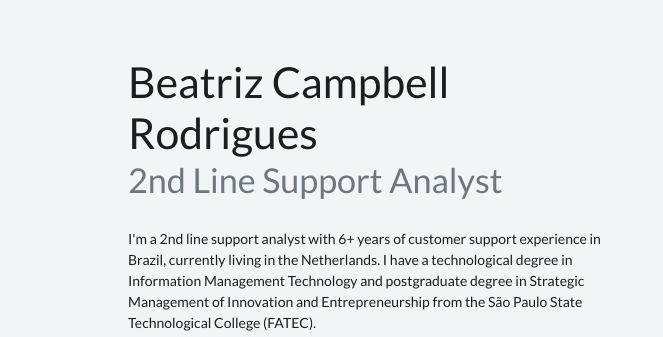
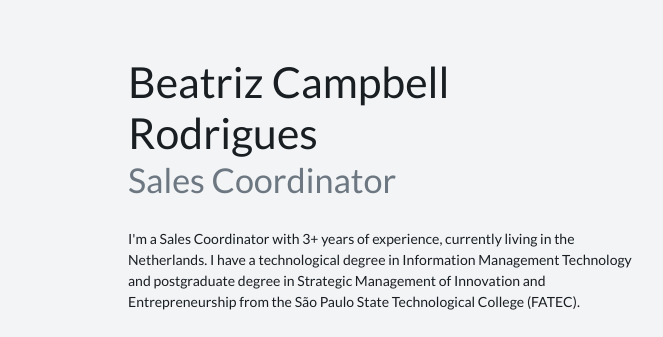
Before and after one commit to beacampbell/resume, a plain HTML site: page index.html in a window 1280 px wide. Shown: the top 337 px of the page, without its empty margins (358-1021 px from the left). Drawn offline with Linux system fonts and the light colour scheme.

Commit message:
deploy: 3806a71d2983f4185dee24862bc1d309ef5449d1

```diff
--- a/index.html
+++ b/index.html
@@ -4,7 +4,7 @@
         <meta charset="utf-8" />
 
     <title>Beatriz Campbell Rodrigues</title>
-    <meta name="description" content="I'm a 2nd line support analyst with 6+ years of customer support experience in Brazil, currently living in the Netherlands. I have a technological degree in Information Management Technology and postgraduate degree in Strategic Management of Innovation and Entrepreneurship from the São Paulo State Technological College (FATEC)." />
+    <meta name="description" content="I'm a Sales Coordinator with 3+ years of experience, currently living in the Netherlands. I have a technological degree in Information Management Technology and postgraduate degree in Strategic Management of Innovation and Entrepreneurship from the São Paulo State Technological College (FATEC)." />
 
         <meta name="viewport" content="width=device-width, initial-scale=1" />
         <link rel="stylesheet" href="https://fonts.googleapis.com/css?family=Lato:400,700&display=swap" />
@@ -50,8 +50,8 @@ customElements.define('time-duration', TimeDuration)
 
     <header class="masthead">
 
-      <div><h1>Beatriz Campbell Rodrigues</h1> <h2>2nd Line Support Analyst</h2></div>
-      <article><p>I'm a 2nd line support analyst with 6+ years of customer support experience in Brazil, currently living in the Netherlands. I have a technological degree in Information Management Technology and postgraduate degree in Strategic Management of Innovation and Entrepreneurship from the São Paulo State Technological College (FATEC).</p></article>
+      <div><h1>Beatriz Campbell Rodrigues</h1> <h2>Sales Coordinator</h2></div>
+      <article><p>I'm a Sales Coordinator with 3+ years of experience, currently living in the Netherlands. I have a technological degree in Information Management Technology and postgraduate degree in Strategic Management of Innovation and Entrepreneurship from the São Paulo State Technological College (FATEC).</p></article>
       <ul class="icon-list">
 
           <li>
```
